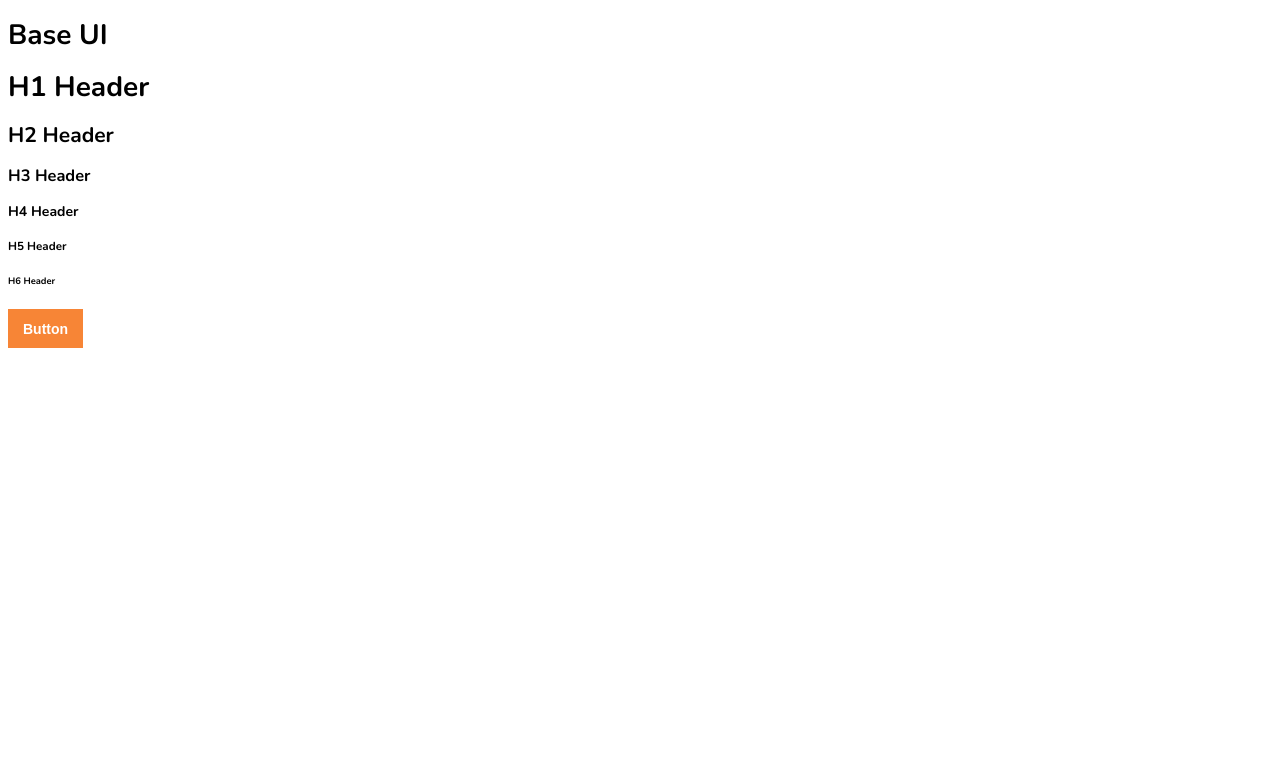
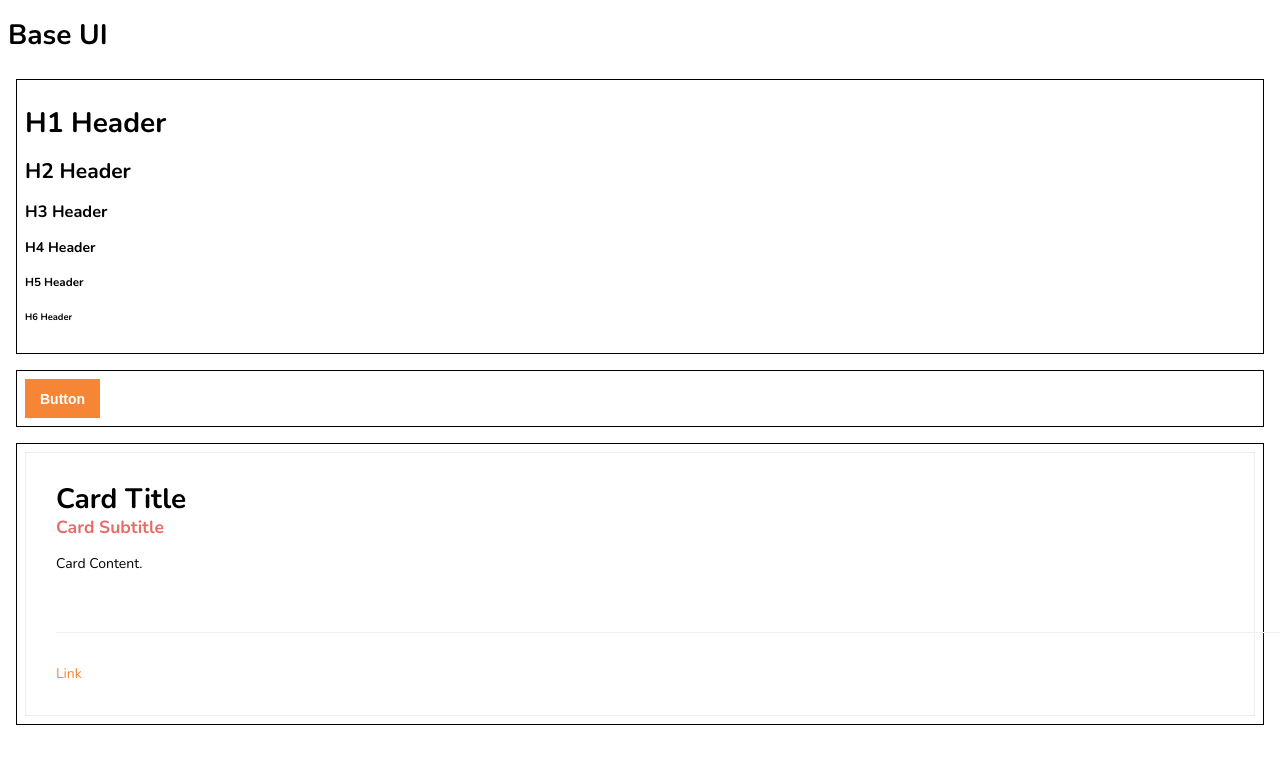
Before and after one commit to braydenk/base-ui, a plain HTML site: page index.html in a window 1280 px wide. Drawn offline with nearby package versions, Linux system fonts and the light colour scheme.

Commit message:
Implemented card styles

```diff
--- a/index.html
+++ b/index.html
@@ -11,14 +11,34 @@
     <header>
       <h1>Base UI</h1>
     </header>
-    <main>
+    <main class="main">
+      <div class="container">
         <h1>H1 Header</h1>
         <h2>H2 Header</h2>
         <h3>H3 Header</h3>
         <h4>H4 Header</h4>
         <h5>H5 Header</h5>
         <h6>H6 Header</h6>
+      </div>
+
+      <div class="container">
         <button class="button">Button</button>
+      </div>
+
+      <div class="container">
+        <div class="card">
+          <div class="card-content">
+            <h1>Card Title</h1>
+            <h2 class="subtitle">Card Subtitle</h2>
+            <p>Card Content.</p>
+          </div>
+          <div class="card-actions">
+            <div class="card-actions-link">
+              <a class="" href="#">Link</a>
+            </div>
+          </div>
+        </div>
+      </div>
     </main>
   </body>
 </html>
--- a/style.css
+++ b/style.css
@@ -2,6 +2,7 @@ html {
   font-family: "Nunito", sans-serif;
   font-size: 14px;
   line-height: 1.6;
+  color: lighten(#000, 20%);
   -webkit-font-smoothing: antialiased;
   -moz-osx-font-smoothing: grayscale;
 }
@@ -13,6 +14,11 @@ h4,
 h5,
 h6 {
   line-height: 1.2;
+}
+
+a {
+  color: #f78536;
+  text-decoration: none;
 }
 
 .button {
@@ -32,3 +38,49 @@ h6 {
   background: darken(#f78536, 10%);
   border: 1px solid darken(#f78536, 10%);
 }
+
+.main {
+  display: flex;
+  flex-direction: column;
+}
+
+.container {
+  border: 1px solid black;
+  margin: 8px;
+  padding: 8px;
+}
+
+.card {
+  flex: 1 1 50%;
+  position: relative;
+  border: 1px solid #efefef;
+}
+
+.card-content {
+  padding: 30px 30px 110px;
+}
+
+.card-actions {
+  border-top: 1px solid #efefef;
+  margin: 0 30px;
+  padding: 30px 0;
+  position: absolute;
+  width: 100%;
+  bottom: 0;
+  left: 0;
+}
+
+.card h1 {
+  margin: 0;
+}
+
+.card p {
+  margin: 0 0 30px;
+}
+
+.subtitle {
+  margin: 0 0 15px;
+  font-weight: 700;
+  font-size: 1.25rem;
+  color: #e76c67;
+}
```
Lines whose indentation alone changed are shown as unchanged.
